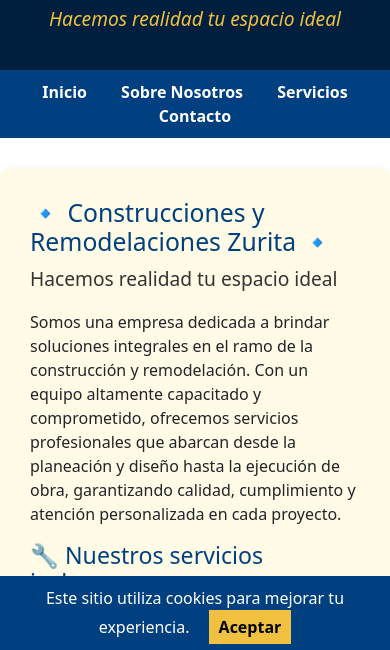
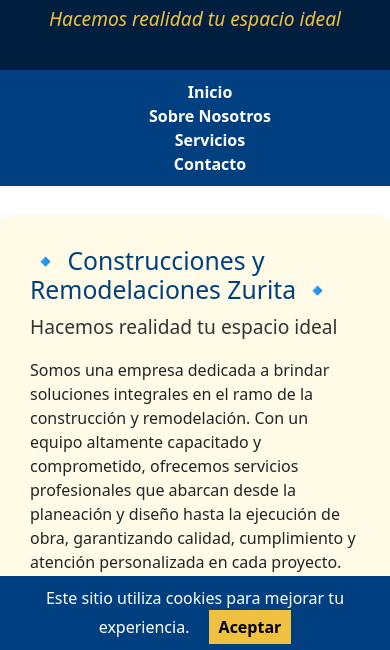
Before and after one commit to AlejandroZuritaPerez/ConstRmdlZurita, a website: page index.html in a window 390 px wide. Shown: the part 190-840 px from the top of the page. Drawn offline with nearby package versions, Linux system fonts and the light colour scheme.

Commit message:
Update style.css

```diff
--- a/style.css
+++ b/style.css
@@ -138,3 +138,23 @@ footer {
 .centrar-iconos {
   text-align: center;
 }
+
+@media (max-width: 768px) {
+  nav {
+    width: 100%;
+    position: static;
+  }
+  nav ul {
+    display: flex;
+    flex-direction: column;
+    align-items: stretch;
+  }
+  nav ul li {
+    width: 100%;
+    text-align: center;
+  }
+  #contenido-principal, #hero, .seccion {
+    margin-left: 0;
+    width: 100%;
+  }
+}
```
